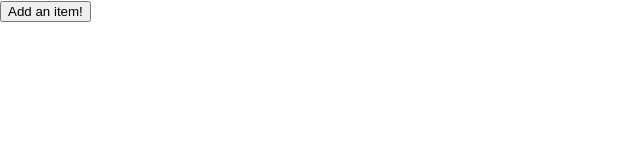
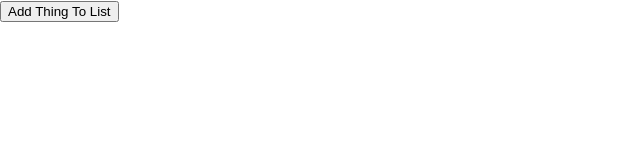
Before and after one commit to Rebellia/LearningReact, a React (Create React App) app in the folder frontend/: page / in a window 1280 px wide. Shown: the top 160 px of the page, without its empty margins (0-640 px from the left). Built offline with nearby package versions, Linux system fonts and the light colour scheme.

Commit message:
post lesson with Andrew

```diff
--- a/frontend/src/index.js
+++ b/frontend/src/index.js
@@ -4,15 +4,67 @@ import './index.css';
 import App from './App';
 import reportWebVitals from './reportWebVitals';
 
+/*
 function makeList() {
-  var mytext = document.createElement("p");
-  mytext.innerHTML = "I've been added to a list";
-  document.body.appendChild(mytext);
+  var myText = <p>"I've been added to a list"</p>
+  document.body.appendChild(myText);
 }
 
 const myelement = (
-  <button onClick={makeList}>Add an item!</button>
+  <button onClick={makeList}>
+    Add an item!
+  </button>
 )
+*/
+
+class ItemList extends React.Component {
+  state = {
+    items:[]
+  }
+
+  addThingToList = () => {
+    const strList = this.state.items;
+    strList.push(`I've been added to a list ${Math.random()}`);
+    this.setState({items: strList});
+    console.log('addThingToList', this.state.items);
+  }
+
+  renderItems = () => (
+    this.state.items.map(itm =>
+      <Item text={itm} />
+    )
+  );
+
+  render = () => (
+    <div>
+      <button onClick={this.addThingToList}>Add Thing To List</button>
+      {/*this.state.items.map(itm => <p key={itm}>{itm}</p>)*/}
+      {this.renderItems()}
+    </div>
+  )
+
+}
+
+class Item extends React.Component {
+  state = {
+    color: 'green'
+  }
+
+  changeColor = () => {
+    console.log('changeColor')
+    if (this.state.color === 'green') {
+      this.setState({color: 'blue'});
+    } else {
+      this.setState({color: 'green'})
+    }
+  }
+
+  render = () => (
+    <div style={{background: this.state.color}} onClick={this.changeColor}>
+      {this.props.text}
+    </div>
+  )
+}
 
 /* ReactDOM.render(
   <React.StrictMode>
@@ -21,7 +73,11 @@ const myelement = (
   document.getElementById('root')
 ); */
 
-ReactDOM.render(myelement, document.getElementById('root'));
+ReactDOM.render(
+  <React.StrictMode>
+    <ItemList />
+  </React.StrictMode>,
+document.getElementById('root'));
 
 // If you want to start measuring performance in your app, pass a function
 // to log results (for example: reportWebVitals(console.log))
```
